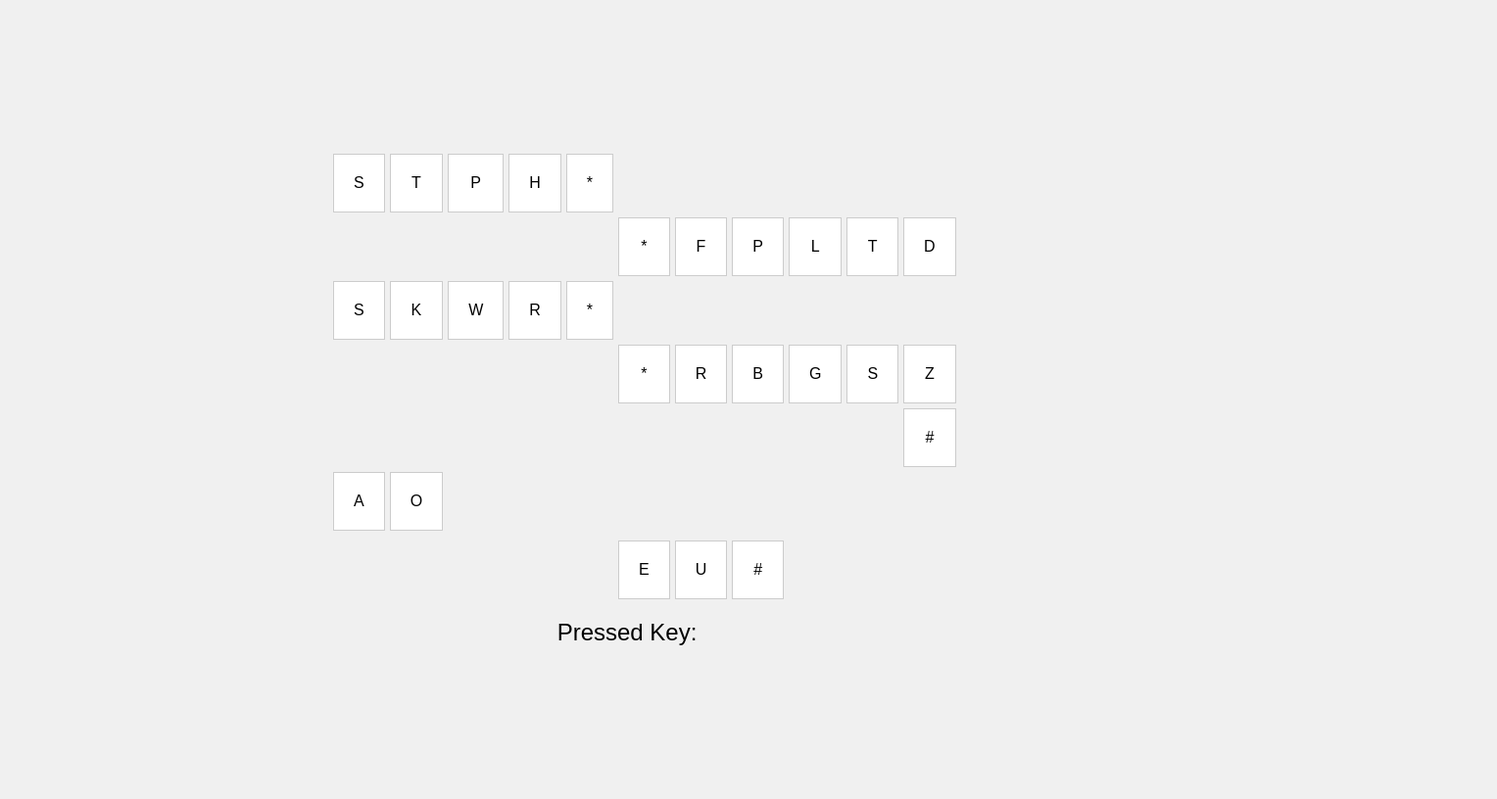
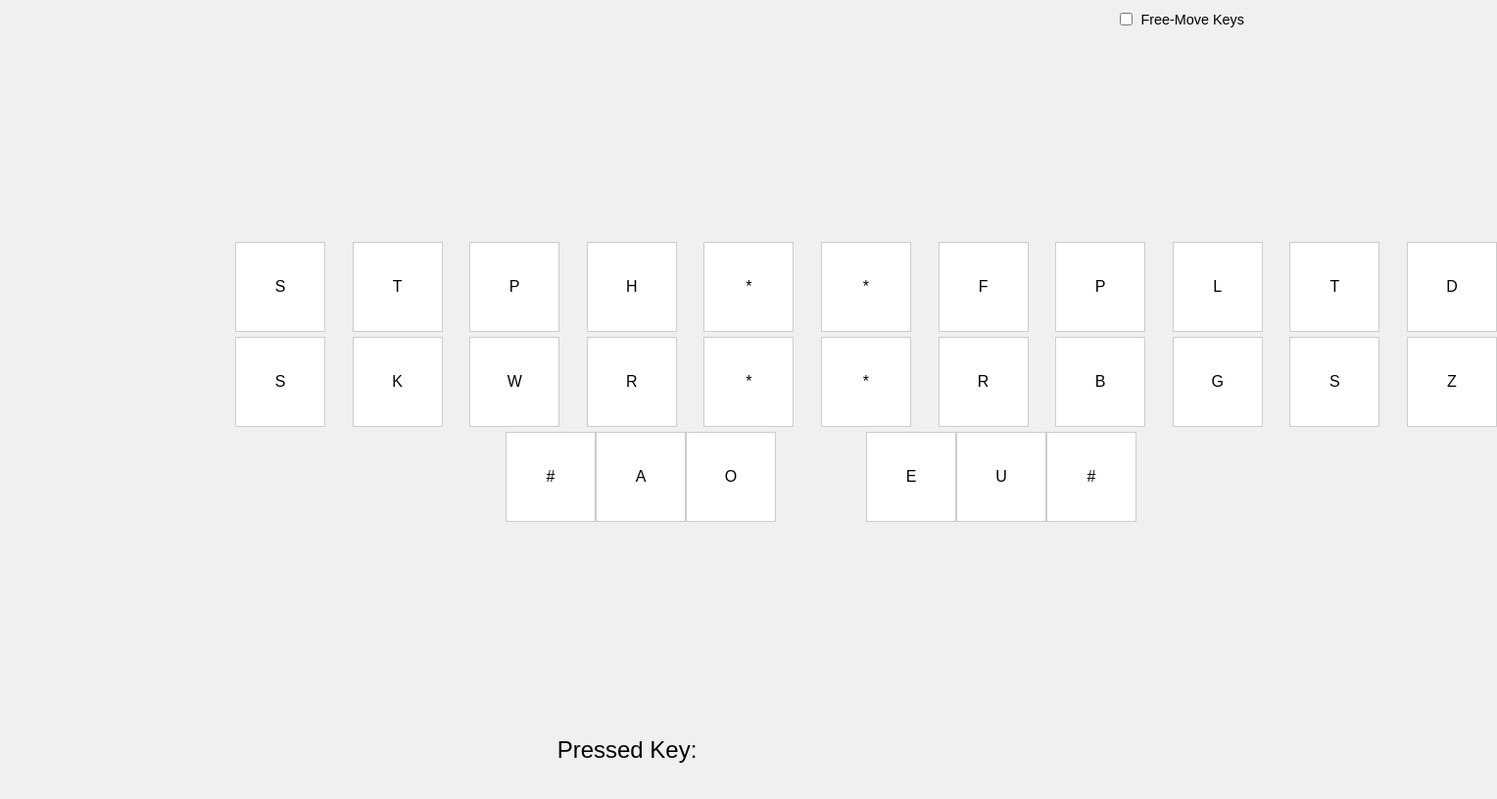
Before and after one commit to aqwek/stenobuild, a plain HTML site: page index.html in a window 1280 px wide. Shown: the whole page at 98% size, 1528 px wide, since content can reach past the window. Drawn offline with Linux system fonts and the light colour scheme.

Commit message:
Update index.html

```diff
--- a/index.html
+++ b/index.html
@@ -9,17 +9,22 @@
             font-family: Arial, sans-serif;
             display: flex;
             flex-direction: column;
-            justify-content: center;
-            align-items: center;
+            justify-content: center; /* Center align vertically */
+            align-items: center; /* Center align horizontally */
             height: 100vh;
             background-color: #f0f0f0;
+            margin: 0; /* Remove default margin */
+            position: relative; /* Ensure positioning context */
         }
+
         .keyboard {
             display: grid;
-            grid-template-columns: repeat(11, 1fr);
+            grid-template-columns: repeat(6, auto); /* Adjust columns as per your layout */
             gap: 5px;
-            max-width: 600px;
+            max-width: 800px;
+            margin-bottom: 20px; /* Space between keyboard and output */
         }
+
         .key {
             background-color: #fff;
             border: 1px solid #ccc;
@@ -27,70 +32,129 @@
             text-align: center;
             cursor: pointer;
             user-select: none;
+            width: 50px; /* Fixed width for each key */
+            height: 50px; /* Fixed height for each key */
+            display: flex;
+            align-items: center;
+            justify-content: center;
+            position: static; /* Default position */
+            transition: all 0.3s ease; /* Smooth transition for position change */
         }
+
+        .wide {
+            grid-column: span 2;
+        }
+
         .space {
             grid-column: span 5;
             visibility: hidden;
         }
-        .wide {
-            grid-column: span 2;
+
+        .top-row {
+            grid-row: 1; /* First row */
+            display: flex;
+            justify-content: space-between;
         }
+
+        .middle-row {
+            grid-row: 2; /* Second row */
+            display: flex;
+            justify-content: space-between;
+        }
+
+        .thumb-row {
+            grid-row: 3; /* Third row */
+            display: flex;
+            justify-content: space-between;
+        }
+
         #output {
-            margin-top: 20px;
+            position: absolute;
+            bottom: 20px; /* Space from bottom */
+            width: 100%;
+            text-align: center;
             font-size: 1.5em;
-            text-align: center;
+        }
+
+        /* Checkbox style */
+        .checkbox-container {
+            position: absolute;
+            top: 10px; /* Space from top */
+            right: 10px; /* Space from right */
+            display: flex;
+            align-items: center;
+        }
+
+        .checkbox-label {
+            margin-left: 5px;
+            font-size: 0.9em;
         }
     </style>
 </head>
 <body>
-    <div>
-        <div class="keyboard">
+    <div class="keyboard">
+        <!-- Top Row -->
+        <div class="top-row">
             <div class="key" data-key="S">S</div>
             <div class="key" data-key="T">T</div>
             <div class="key" data-key="P">P</div>
             <div class="key" data-key="H">H</div>
-            <div class="key" data-key="*">*</div>
-            <div class="space"></div>
-            <div class="space"></div>
+            <div class="key wide" data-key="*">*</div>
             <div class="key" data-key="*">*</div>
             <div class="key" data-key="F">F</div>
             <div class="key" data-key="P">P</div>
             <div class="key" data-key="L">L</div>
             <div class="key" data-key="T">T</div>
             <div class="key" data-key="D">D</div>
+        </div>
 
+        <!-- Middle Row -->
+        <div class="middle-row">
             <div class="key" data-key="S">S</div>
             <div class="key" data-key="K">K</div>
             <div class="key" data-key="W">W</div>
             <div class="key" data-key="R">R</div>
-            <div class="key" data-key="*">*</div>
-            <div class="space"></div>
-            <div class="space"></div>
+            <div class="key wide" data-key="*">*</div>
             <div class="key" data-key="*">*</div>
             <div class="key" data-key="R">R</div>
             <div class="key" data-key="B">B</div>
             <div class="key" data-key="G">G</div>
             <div class="key" data-key="S">S</div>
             <div class="key" data-key="Z">Z</div>
+        </div>
 
-            <div class="space"></div>
-            <div class="space"></div>
+        <!-- Thumb Row -->
+        <div class="thumb-row">
+            <div class="key" style="visibility: hidden;"></div> <!-- Placeholder for alignment -->
+            <div class="key" style="visibility: hidden;"></div> <!-- Placeholder for alignment -->
+            <div class="key" style="visibility: hidden;"></div> <!-- Placeholder for alignment -->
             <div class="key" data-key="#">#</div>
             <div class="key" data-key="A">A</div>
             <div class="key" data-key="O">O</div>
-            <div class="space"></div>
-            <div class="space"></div>
-            <div class="space"></div>
-            <div class="space"></div>
+            <div class="key" style="visibility: hidden;"></div> <!-- Placeholder for alignment -->
             <div class="key" data-key="E">E</div>
             <div class="key" data-key="U">U</div>
             <div class="key" data-key="#">#</div>
+            <div class="key" style="visibility: hidden;"></div> <!-- Placeholder for alignment -->
+            <div class="key" style="visibility: hidden;"></div> <!-- Placeholder for alignment -->
+            <div class="key" style="visibility: hidden;"></div> <!-- Placeholder for alignment -->
+            <div class="key" style="visibility: hidden;"></div> <!-- Placeholder for alignment -->
         </div>
-        <div id="output">Pressed Key: </div>
     </div>
+
+    <!-- Checkbox for free-moving keys -->
+    <div class="checkbox-container">
+        <input type="checkbox" id="free-move-checkbox">
+        <label for="free-move-checkbox" class="checkbox-label">Free-Move Keys</label>
+    </div>
+
+    <!-- Pressed Key output -->
+    <div id="output">Pressed Key: </div>
+
     <script>
         const keys = document.querySelectorAll('.key');
         const output = document.getElementById('output');
+        const freeMoveCheckbox = document.getElementById('free-move-checkbox');
 
         function handleTouch(e) {
             e.preventDefault();
@@ -108,6 +172,17 @@
         document.querySelector('.keyboard').addEventListener('touchmove', handleTouch, { passive: false });
         document.querySelector('.keyboard').addEventListener('touchend', handleTouch, { passive: false });
         document.querySelector('.keyboard').addEventListener('touchcancel', handleTouch, { passive: false });
+
+        // Add event listener to checkbox
+        freeMoveCheckbox.addEventListener('change', function () {
+            const keys = document.querySelectorAll('.key');
+            keys.forEach(key => {
+                key.style.position = this.checked ? 'absolute' : 'static';
+                if (!this.checked) {
+                    key.style.transform = 'none'; // Reset transform when checkbox unchecked
+                }
+            });
+        });
     </script>
 </body>
 </html>
```
